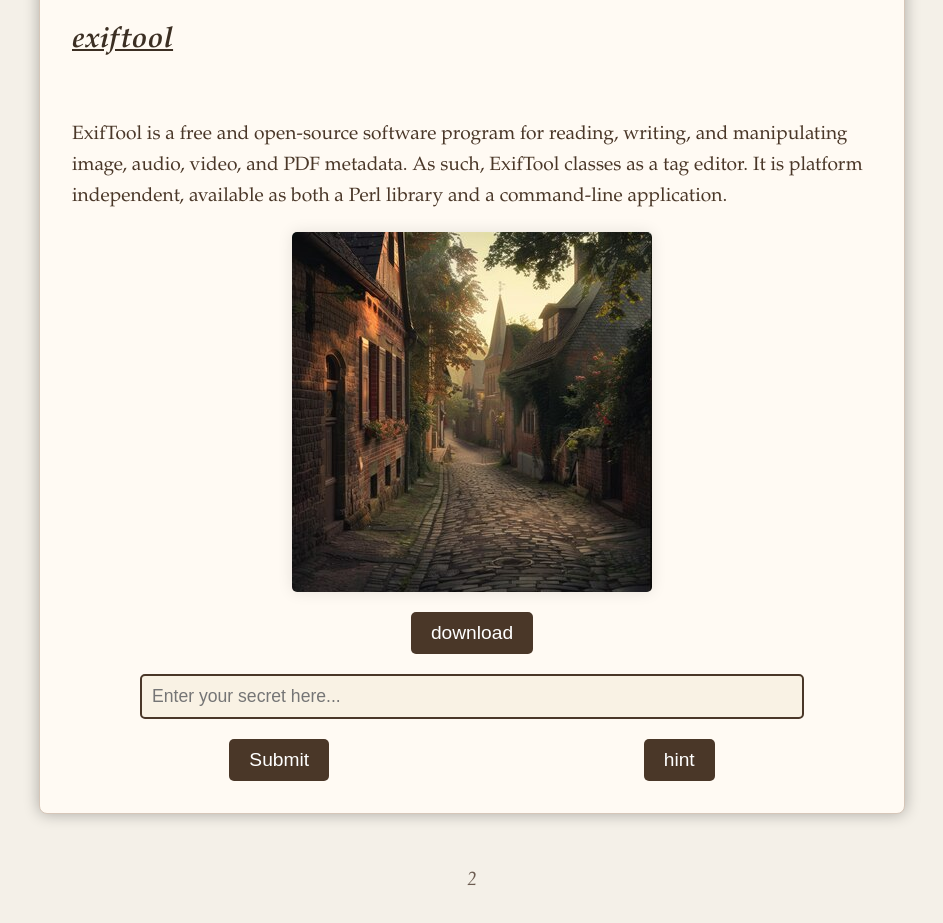
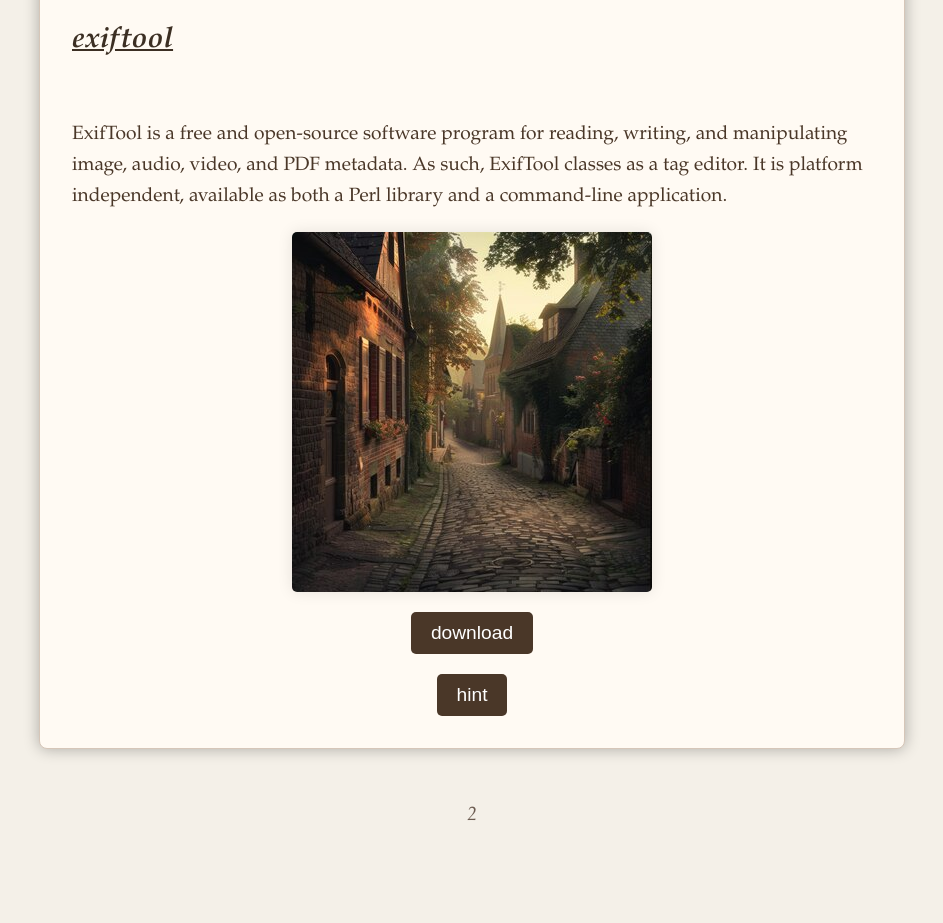
Before and after one commit to zAyub007/steganoo2024, a plain HTML site: page chaptre2/index.html in a window 1280 px wide. Shown: the part 149-1072 px from the top of the page, without its empty margins (168-1111 px from the left). After the commit the page ends 1020 px from the top, so only its background shows below. Drawn offline with Linux system fonts and the light colour scheme.

Commit message:
Update index.html

```diff
--- a/chaptre2/index.html
+++ b/chaptre2/index.html
@@ -29,11 +29,9 @@
       </div>
 
 
-      <input type="text" id="textInput" placeholder="Enter your secret here..." class="input-field">
-
 
       <div class="button-container">
-        <button class="btn" onclick="verifyText()">Submit</button>
+
         <button class="btn" onclick="alert('lucas : the owner?? ')">hint</button>
       </div>
     </article>
```
